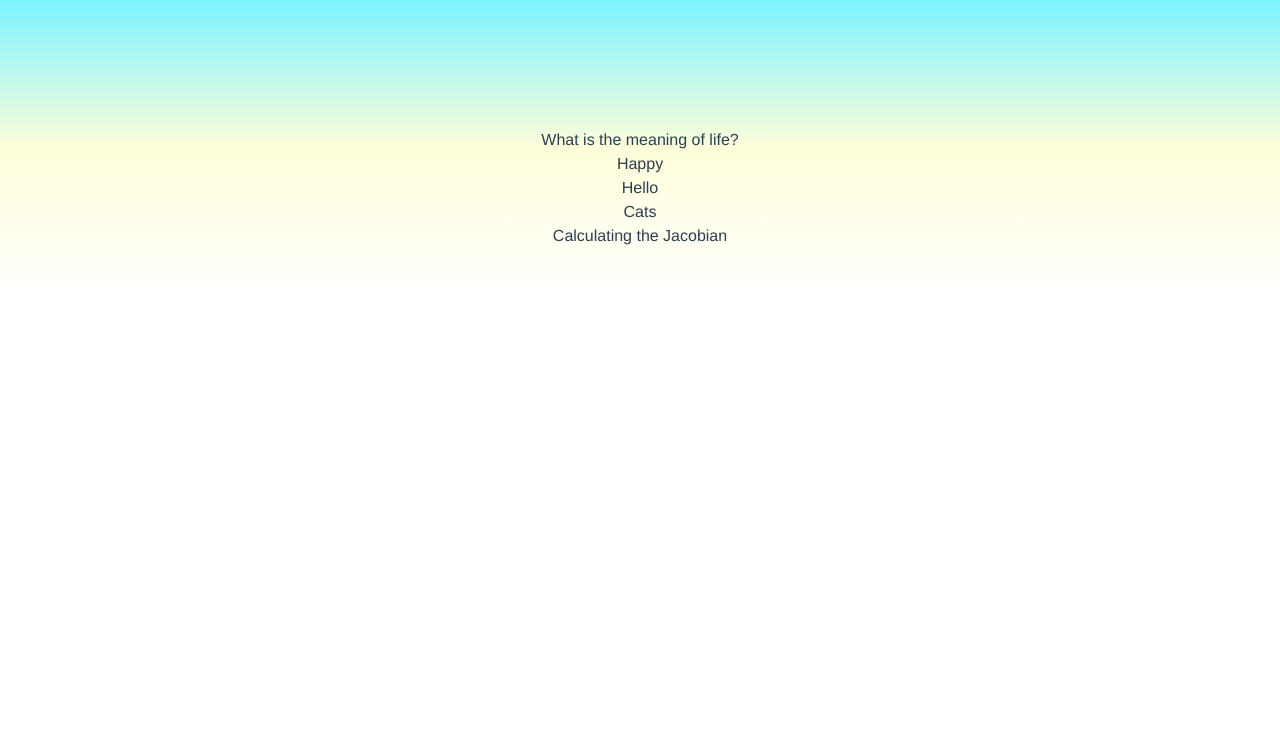
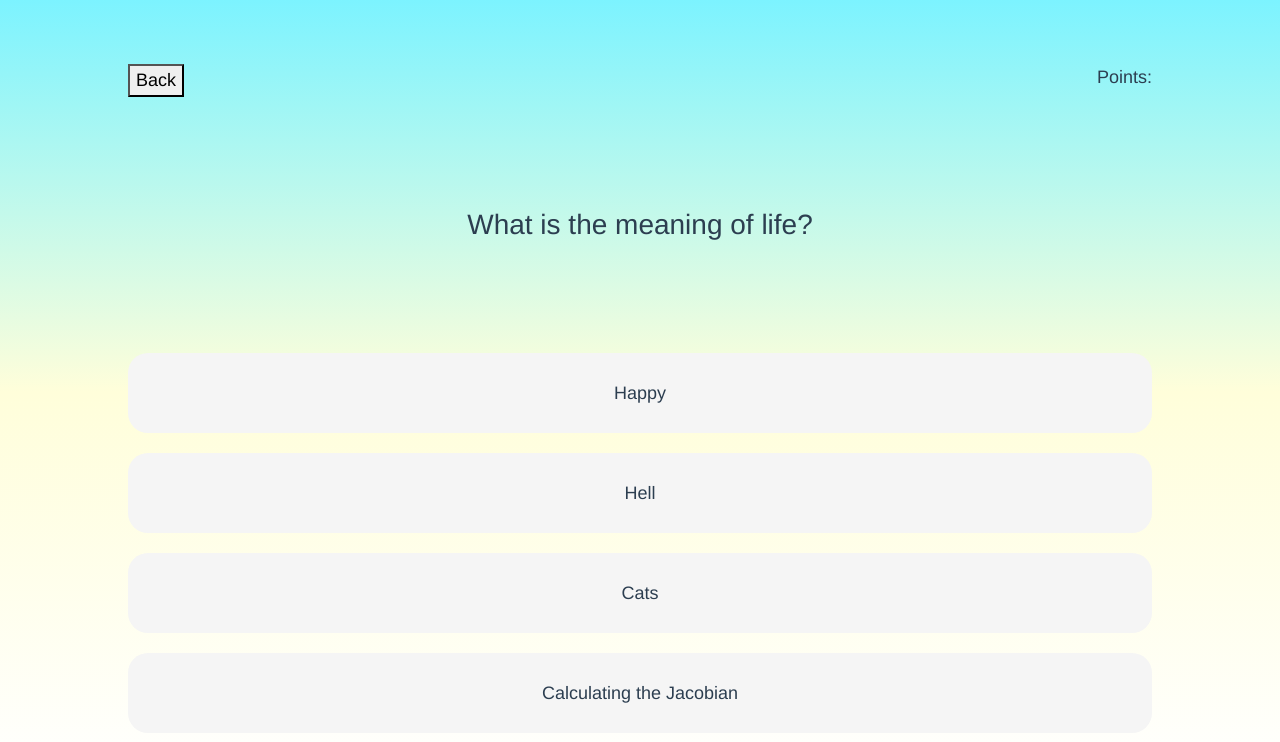
Before and after one commit to jennifertramsu/mchacks12, a Vue app in the folder mchacks-frontend/: page /#/game in a window 1280 px wide. Shown: the top 742 px of the page. Built offline with nearby package versions, Linux system fonts and the light colour scheme.

Commit message:
Game UI, fixed Home estimated time calculation, shows NA if investigation pending, fixed next step

```diff
--- a/mchacks-frontend/src/App.vue
+++ b/mchacks-frontend/src/App.vue
@@ -15,7 +15,9 @@
   font-family: 'Avenir', Helvetica, Arial, sans-serif;
   -webkit-font-smoothing: antialiased;
   -moz-osx-font-smoothing: grayscale;
+  font-size: 18px;
   text-align: center;
   color: #2c3e50;
+  background-image:linear-gradient(180deg,#7cf3ff,#fffeda,white);
 }
 </style>
--- a/mchacks-frontend/src/components/Game.vue
+++ b/mchacks-frontend/src/components/Game.vue
@@ -1,14 +1,15 @@
 <template>
 <div id ='game'>
     <div id="Top-bar">
-
+        <button @click = "goToHome"> Back </button>
+        <div id = 'points'> Points: {{ }}</div>
     </div>
     <div id="Question">
         What is the meaning of life?
     </div>
     <div id = "Answers">
         <div class ="answer"> Happy </div>
-        <div class ="answer"> Hello </div>
+        <div class ="answer"> Hell </div>
         <div class ="answer"> Cats </div>
         <div class ="answer"> Calculating the Jacobian</div>
     </div>
@@ -16,13 +17,51 @@
 </template>
 
 <script>
+    export default{
+        methods:{
+            goToHome(){
+                this.$router.push('/');
+            }
+        }
+    }
 </script>
 
 <style>
+#Top-bar{
+    height:fit-content;
+    display:flex;
+    justify-content: space-between;
+    margin-right: 10%;
+    margin-left:10%;
+}
 #game{
-    padding-top: 10%;
+    padding-top: 5%;
     padding-bottom: 50px;
-    background-image:linear-gradient(180deg,#7cf3ff,#fffeda,white);
+}
+#Answers{
+    display: grid;
+    column-gap: 20px;
+    row-gap:20px;
+}
+#Question{
+    height:30vh;
+    display:flex;
+    justify-content:center;
+    align-items:center;
+    font-size:28px;
+    padding:10%;
+}
+.answer{
+    display:flex;
+    justify-content: center;
+    align-items: center;
+    background-color: whitesmoke;
+    height: 10vh;
+    margin-right:10%;
+    margin-left:10%;
+    align-self: center;
+    text-align: center;
+    border-radius: 20px;
 }
 
 </style>
--- a/mchacks-frontend/src/components/Home.vue
+++ b/mchacks-frontend/src/components/Home.vue
@@ -2,7 +2,13 @@
     <div id = 'content'>
         <div id ='header'>
             <div id = 'time'>
-                <p id="waiting-time"> {{ estimated_waiting }} </p>
+                <div v-if="this.phase === 'triaged' || this.phase ==='registered'" >
+                    <p id="waiting-time"> {{ estimated_waiting }} </p>
+                </div>
+                <div v-else>
+                    <p id="waiting-time"> N/A </p>
+                </div>
+
                 <p> Estimated Waiting Time in Minutes </p>
                 <p> Next Step: {{ next_phase }} </p>
             </div>
@@ -133,17 +139,17 @@
 
                     this.phase = this.patientInfo.status.current_phase
                     if (this.phase === 'admitted'){
-                        this.phase_index = 1;
+                        this.phase_index = 0;
                     }else if (this.phase === 'registered'){
+                        this.phase_index=1;
+                    }else if (this.phase === 'triaged'){
                         this.phase_index=2;
-                    }else if (this.phase === 'triaged'){
+                    }else if (this.phase ==='investigations_pending'){
                         this.phase_index=3;
-                    }else if (this.phase ==='investigations_pending'){
+                    }else if (this.phase ==='treatment'){
                         this.phase_index=4;
-                    }else if (this.phase ==='treatment'){
+                    }else if (this.phase ==='discharged'){
                         this.phase_index=5;
-                    }else if (this.phase ==='discharged'){
-                        this.phase_index=6;
                     }
                     console.log(this.patientInfo);
                     this.next_phase = this.PhaseNames[this.phase_index+1];
@@ -160,7 +166,10 @@
                 try{
                 const response = await axios.get('https://ifem-award-mchacks-2025.onrender.com/api/v1/stats/current');
                 this.stats = response.data;
-                this.estimated_waiting = this.stats.averageWaitTimes[this.category + 1];
+                this.estimated_waiting = this.stats.averageWaitTimes[this.category + 1] - this.patientInfo.time_elapsed;
+                if (this.estimated_waiting < 0){
+                    this.estimated_waiting = 0;
+                }
                     console.log(this.stats)
                     console.log(this.category)
                 } catch(error){
@@ -242,8 +251,7 @@
 
 #content{
     padding-top: 10%;
-    padding-bottom: 50px;
-    background-image:linear-gradient(180deg,#7cf3ff,#fffeda,white);
+    padding-bottom: 100px;
 }
 
 </style>
```
